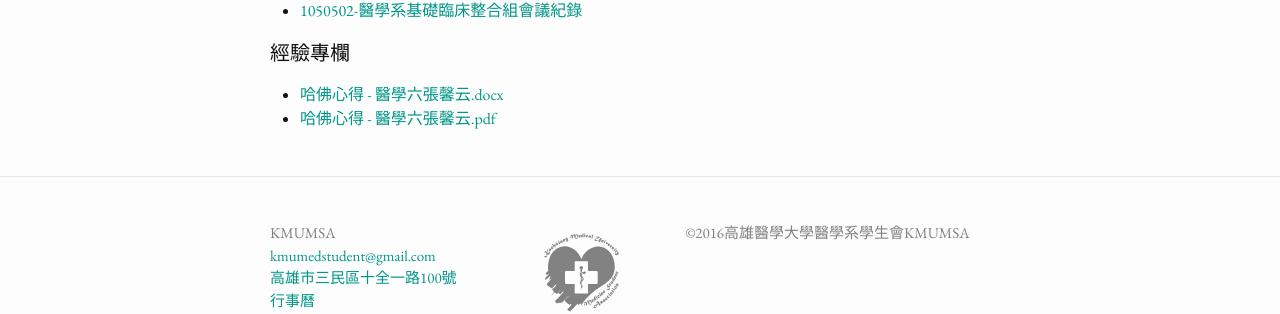
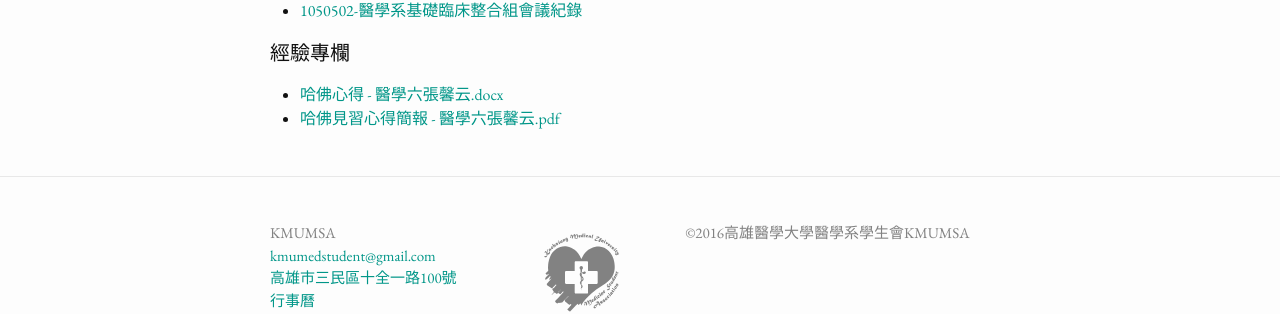
Before and after one commit to HsuYR/msasite, a Jekyll site: the page built from documents.html, in a window 1280 px wide. Shown: the part 354-668 px from the top of the page. Built offline with Jekyll 4.4.1, drawn with Linux system fonts in a browser that asks for light colours; some web fonts are replaced.

Commit message:
Rename document link name

```diff
--- a/documents.html
+++ b/documents.html
@@ -23,6 +23,6 @@ title: 資訊透明
   <h1 class="page-heading">經驗專欄</h2>
   <ul>
     <li><a href="{{ siteurl }}{{ baseurl }}documents/哈佛心得醫學6張馨云.docx" target="_blank">哈佛心得 - 醫學六張馨云.docx</a></li>
-    <li><a href="{{ siteurl }}{{ baseurl }}documents/哈佛見習心得分享馨云.pdf" target="_blank">哈佛心得 - 醫學六張馨云.pdf</a></li>
+    <li><a href="{{ siteurl }}{{ baseurl }}documents/哈佛見習心得分享馨云.pdf" target="_blank">哈佛見習心得簡報 - 醫學六張馨云.pdf</a></li>
   </ul>
 </div>
```
